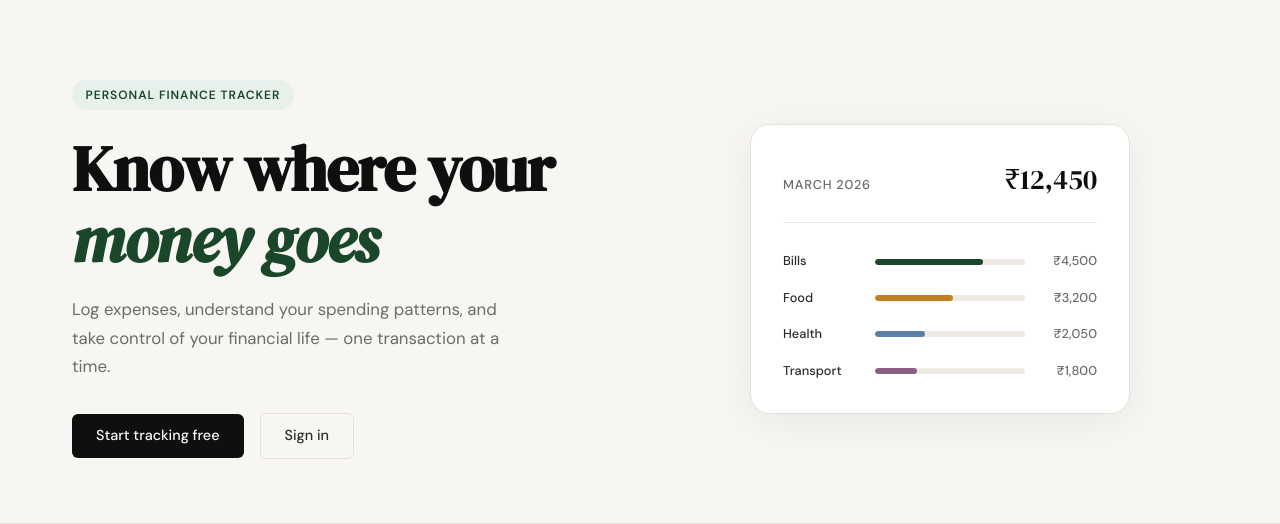
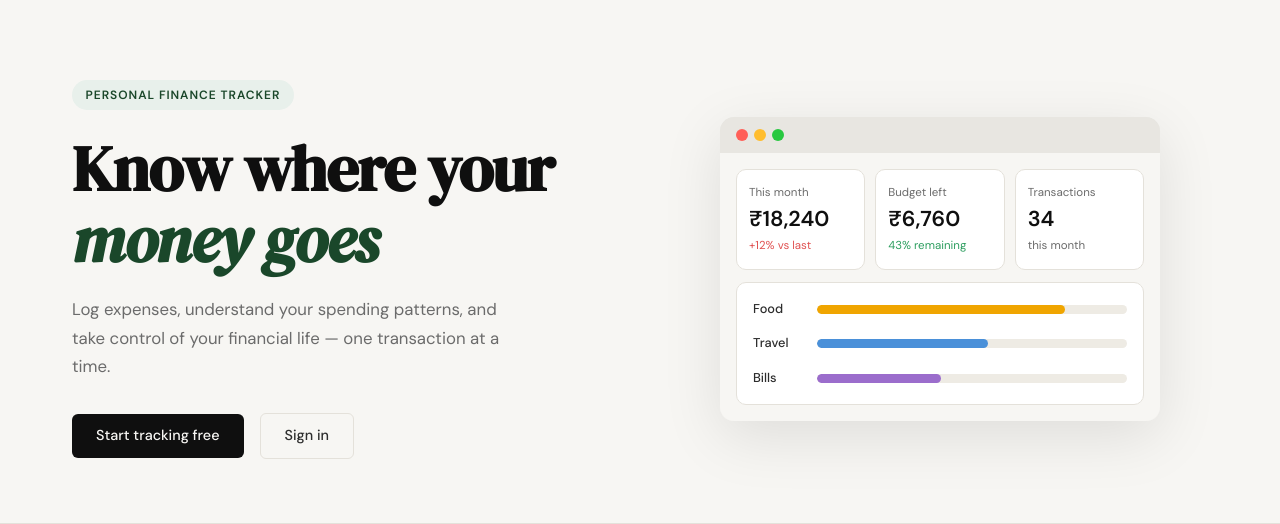
Before and after one commit to jeffymadari/spendly, a Flask app: page / in a window 1280 px wide. Shown: the part 61-585 px from the top of the page. Run offline with Flask 3, Linux system fonts and the light colour scheme.

Commit message:
redesigned hero section of the page

```diff
--- /dev/null
+++ b/static/css/landing.css
@@ -0,0 +1,126 @@
+/* ------------------------------------------------------------------ */
+/* Hero visual — browser mock (overrides style.css mock-card styles)  */
+/* ------------------------------------------------------------------ */
+
+.hero-visual {
+    display: flex;
+    justify-content: center;
+    align-items: center;
+}
+
+.mock-browser {
+    width: 100%;
+    max-width: 440px;
+    background: #f1f0ed;
+    border-radius: 14px;
+    box-shadow: 0 16px 60px rgba(0, 0, 0, 0.10);
+    overflow: hidden;
+}
+
+.mock-browser-bar {
+    display: flex;
+    align-items: center;
+    gap: 6px;
+    padding: 12px 16px;
+    background: #e8e6e1;
+}
+
+.mock-dot {
+    display: inline-block;
+    width: 12px;
+    height: 12px;
+    border-radius: 50%;
+}
+
+.mock-dot-red    { background: #ff5f57; }
+.mock-dot-yellow { background: #ffbd2e; }
+.mock-dot-green  { background: #28c840; }
+
+.mock-browser-body {
+    padding: 16px;
+    display: flex;
+    flex-direction: column;
+    gap: 12px;
+    background: #f7f6f3;
+}
+
+/* ---- stat cards row ---- */
+
+.mock-stats {
+    display: grid;
+    grid-template-columns: repeat(3, 1fr);
+    gap: 10px;
+}
+
+.mock-stat-card {
+    background: #ffffff;
+    border: 1px solid #e4e1da;
+    border-radius: 10px;
+    padding: 14px 12px;
+    display: flex;
+    flex-direction: column;
+    gap: 4px;
+}
+
+.mock-stat-label {
+    font-size: 0.72rem;
+    color: #6b6b6b;
+    font-weight: 400;
+}
+
+.mock-stat-value {
+    font-size: 1.35rem;
+    font-weight: 600;
+    color: #0f0f0f;
+    line-height: 1.2;
+}
+
+.mock-stat-sub {
+    font-size: 0.72rem;
+    color: #6b6b6b;
+}
+
+.mock-sub-danger { color: #e05252; }
+.mock-sub-ok     { color: #2e9e60; }
+
+/* ---- bars card ---- */
+
+.mock-bars-card {
+    background: #ffffff;
+    border: 1px solid #e4e1da;
+    border-radius: 10px;
+    padding: 16px;
+    display: flex;
+    flex-direction: column;
+    gap: 14px;
+}
+
+.mock-bar-row {
+    display: grid;
+    grid-template-columns: 52px 1fr;
+    align-items: center;
+    gap: 12px;
+}
+
+.mock-cat {
+    font-size: 0.8rem;
+    font-weight: 500;
+    color: #2d2d2d;
+}
+
+.mock-bar-track {
+    height: 9px;
+    background: #eeebe4;
+    border-radius: 999px;
+    overflow: hidden;
+}
+
+.mock-bar {
+    height: 100%;
+    border-radius: 999px;
+    transition: width 0.6s ease;
+}
+
+.mock-bar-food   { background: #f0a500; }
+.mock-bar-travel { background: #4a90d9; }
+.mock-bar-bills  { background: #9b6dcc; }
--- a/templates/landing.html
+++ b/templates/landing.html
@@ -1,6 +1,10 @@
 {% extends "base.html" %}
 
 {% block title %}Spendly — Track Every Rupee{% endblock %}
+
+{% block head %}
+<link rel="stylesheet" href="{{ url_for('static', filename='css/landing.css') }}">
+{% endblock %}
 
 {% block content %}
 
@@ -22,39 +26,49 @@
         </div>
     </div>
     <div class="hero-visual">
-        <div class="mock-card">
-            <div class="mock-card-header">
-                <span class="mock-label">March 2026</span>
-                <span class="mock-total">₹12,450</span>
+        <div class="mock-browser">
+            <div class="mock-browser-bar">
+                <span class="mock-dot mock-dot-red"></span>
+                <span class="mock-dot mock-dot-yellow"></span>
+                <span class="mock-dot mock-dot-green"></span>
             </div>
-            <div class="mock-bars">
-                <div class="mock-bar-row">
-                    <span class="mock-cat">Bills</span>
-                    <div class="mock-bar-track">
-                        <div class="mock-bar" style="width: 72%"></div>
+            <div class="mock-browser-body">
+                <div class="mock-stats">
+                    <div class="mock-stat-card">
+                        <span class="mock-stat-label">This month</span>
+                        <span class="mock-stat-value">₹18,240</span>
+                        <span class="mock-stat-sub mock-sub-danger">+12% vs last</span>
                     </div>
-                    <span class="mock-amt">₹4,500</span>
+                    <div class="mock-stat-card">
+                        <span class="mock-stat-label">Budget left</span>
+                        <span class="mock-stat-value">₹6,760</span>
+                        <span class="mock-stat-sub mock-sub-ok">43% remaining</span>
+                    </div>
+                    <div class="mock-stat-card">
+                        <span class="mock-stat-label">Transactions</span>
+                        <span class="mock-stat-value">34</span>
+                        <span class="mock-stat-sub">this month</span>
+                    </div>
                 </div>
-                <div class="mock-bar-row">
-                    <span class="mock-cat">Food</span>
-                    <div class="mock-bar-track">
-                        <div class="mock-bar mock-bar-2" style="width: 52%"></div>
+                <div class="mock-bars-card">
+                    <div class="mock-bar-row">
+                        <span class="mock-cat">Food</span>
+                        <div class="mock-bar-track">
+                            <div class="mock-bar mock-bar-food" style="width: 80%"></div>
+                        </div>
                     </div>
-                    <span class="mock-amt">₹3,200</span>
-                </div>
-                <div class="mock-bar-row">
-                    <span class="mock-cat">Health</span>
-                    <div class="mock-bar-track">
-                        <div class="mock-bar mock-bar-3" style="width: 33%"></div>
+                    <div class="mock-bar-row">
+                        <span class="mock-cat">Travel</span>
+                        <div class="mock-bar-track">
+                            <div class="mock-bar mock-bar-travel" style="width: 55%"></div>
+                        </div>
                     </div>
-                    <span class="mock-amt">₹2,050</span>
-                </div>
-                <div class="mock-bar-row">
-                    <span class="mock-cat">Transport</span>
-                    <div class="mock-bar-track">
-                        <div class="mock-bar mock-bar-4" style="width: 28%"></div>
+                    <div class="mock-bar-row">
+                        <span class="mock-cat">Bills</span>
+                        <div class="mock-bar-track">
+                            <div class="mock-bar mock-bar-bills" style="width: 40%"></div>
+                        </div>
                     </div>
-                    <span class="mock-amt">₹1,800</span>
                 </div>
             </div>
         </div>
```
Also changed, not shown: Capture.JPG (added).
